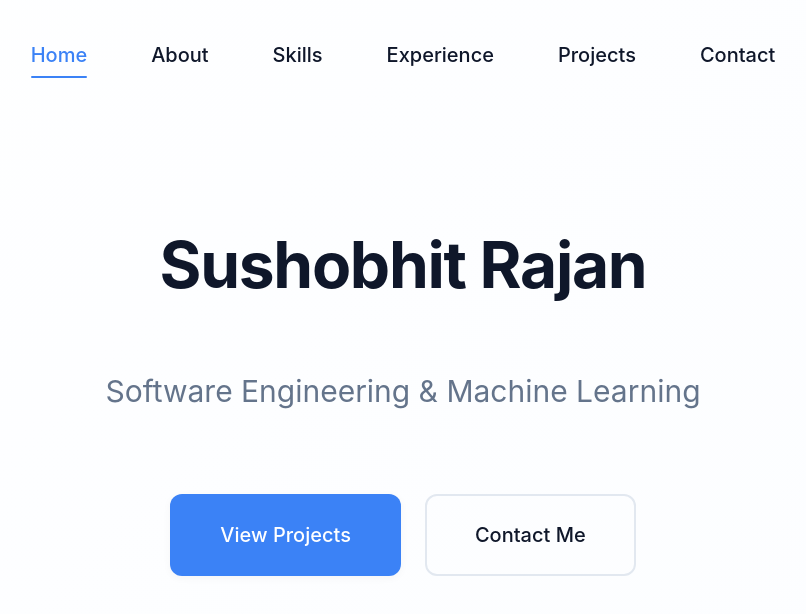
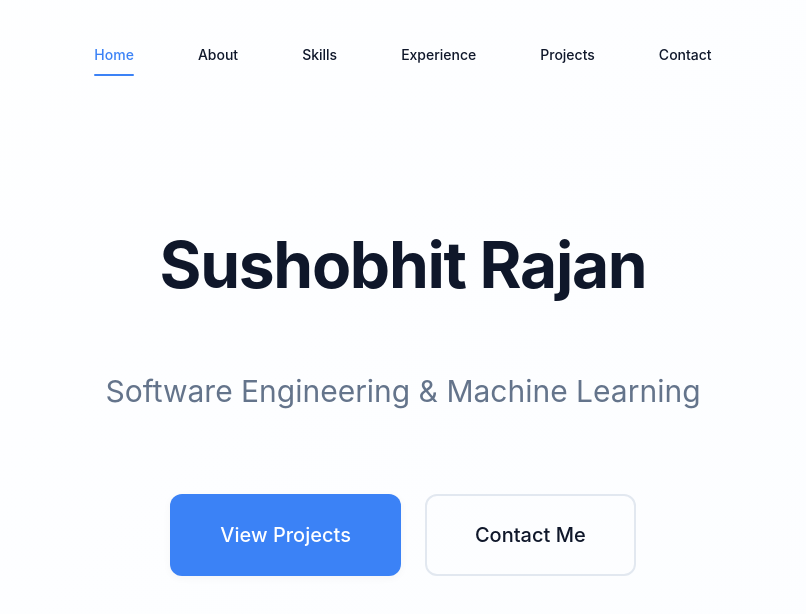
Before and after one commit to sushobhitrajan/sushobhitrajan.github.io, a plain HTML site: page index.html in a window 1280 px wide. Shown: the top 614 px of the page, without its empty margins (237-1043 px from the left). Drawn offline with Linux system fonts and the light colour scheme.

Commit message:
style: reduce navigation menu font size to 14px

```diff
--- a/src/styles/components/navigation.css
+++ b/src/styles/components/navigation.css
@@ -59,7 +59,7 @@
 /* Individual navigation link */
 .navigation__link {
   position: relative;
-  font-size: var(--font-size-base);
+  font-size: 14px;
   font-weight: var(--font-weight-medium);
   color: var(--color-text);
   padding: var(--space-1) var(--space-2);
```
